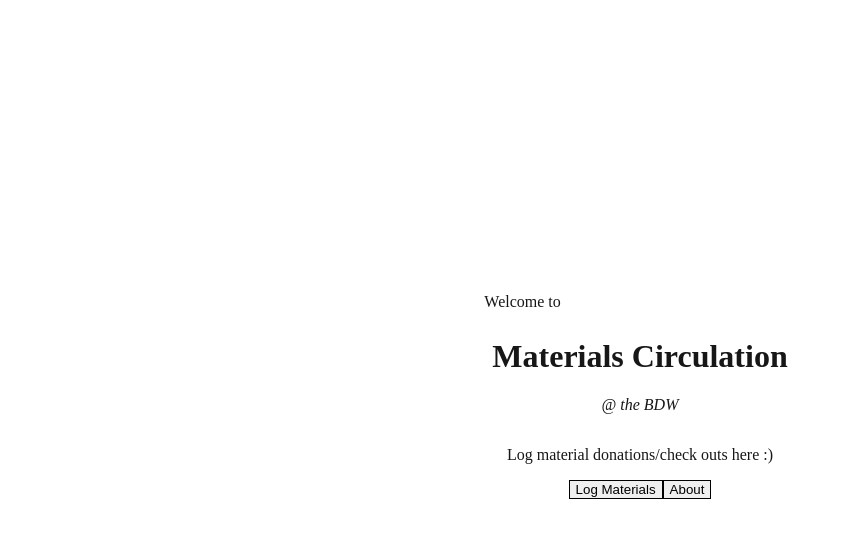
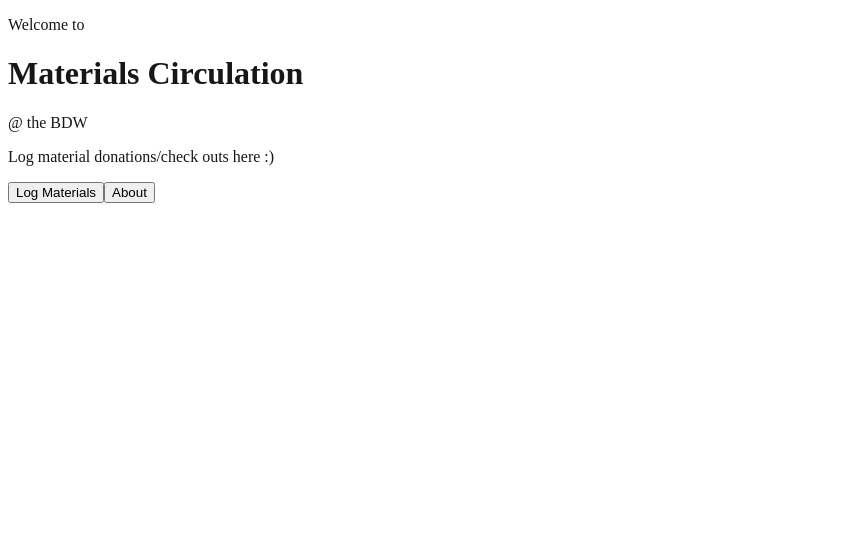
Before and after one commit to ckrenteras/materials-circulation, a Next.js app: page / in a window 1280 px wide. Shown: the top 538 px of the page, without its empty margins (0-843 px from the left). Built offline with nearby package versions, Linux system fonts and the light colour scheme.

Commit message:
reverted

```diff
--- a/src/styles/globals.css
+++ b/src/styles/globals.css
@@ -1,5 +1,5 @@
 @import url('https://fonts.googleapis.com/css2?family=Merriweather:wght@400;700&display=swap');
-
+@import "tailwindcss"
 @tailwind base;
 @tailwind components;
 @tailwind utilities;
```
